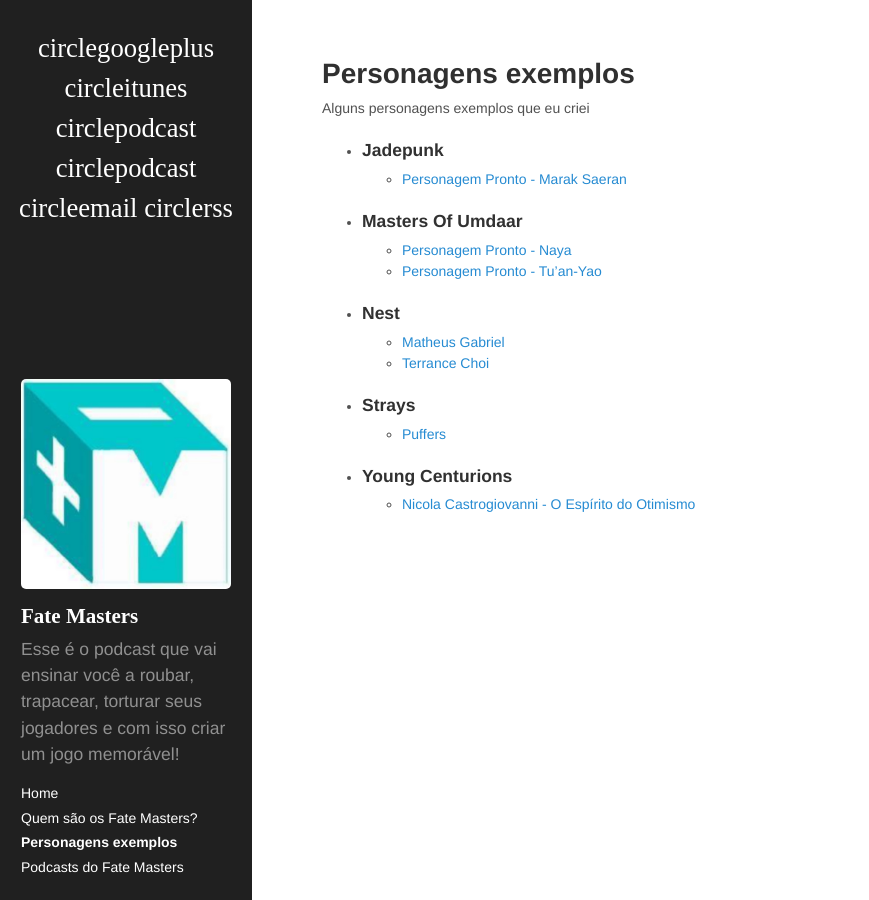
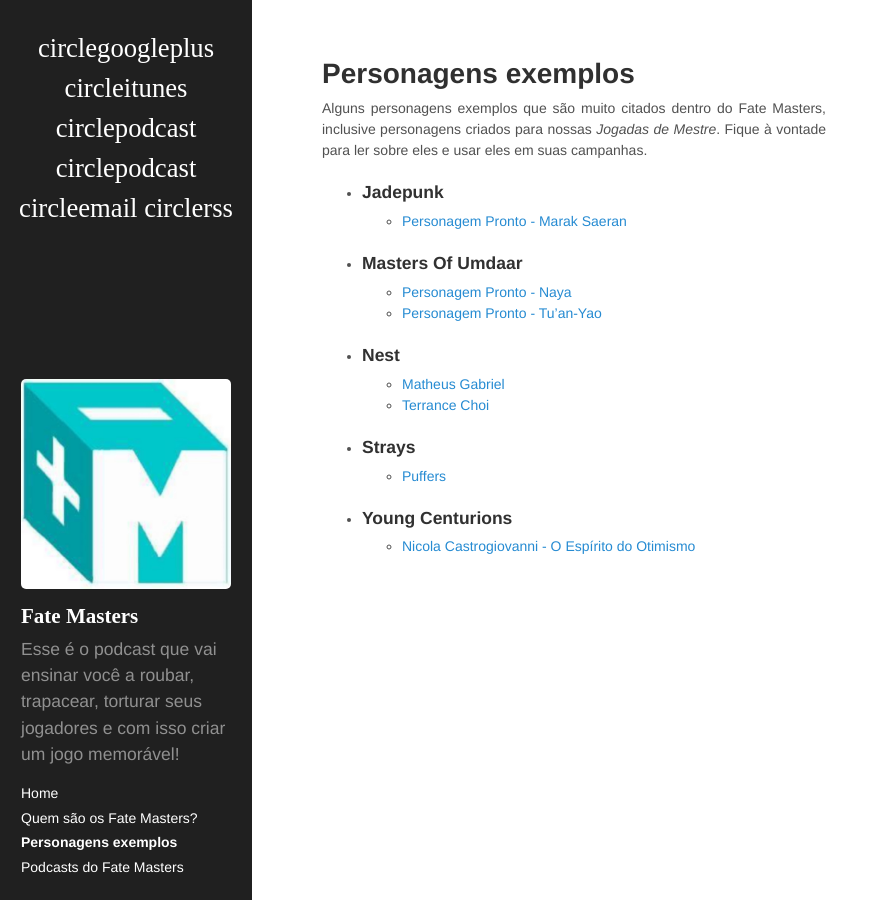
Before and after one commit to fatemasters/fatemasters, a Jekyll site: the page built from pages/personagens.md, in a window 1280 px wide. Shown: the whole page, without its empty margins (0-869 px from the left). Built offline with Jekyll 4.4.1, drawn with Linux system fonts in a browser that asks for light colours; some web fonts are replaced.

Commit message:
Criando categoria de personagens exemplo

```diff
--- a/pages/personagens.md
+++ b/pages/personagens.md
@@ -6,7 +6,7 @@ permalink: "/personagens/"
 ---
 
 
-Alguns personagens exemplos que eu criei
+Alguns personagens exemplos que são muito citados dentro do Fate Masters, inclusive personagens criados para nossas _Jogadas de Mestre_. Fique à vontade para ler sobre eles e usar eles em suas campanhas.
 
 {% capture site_tags %}{% for post in site.categories.personagens %}{% for tag in post.tags %}{{ tag | lstrip | rstrip }},{% endfor %}{% endfor %}
 {% endcapture %}
```
